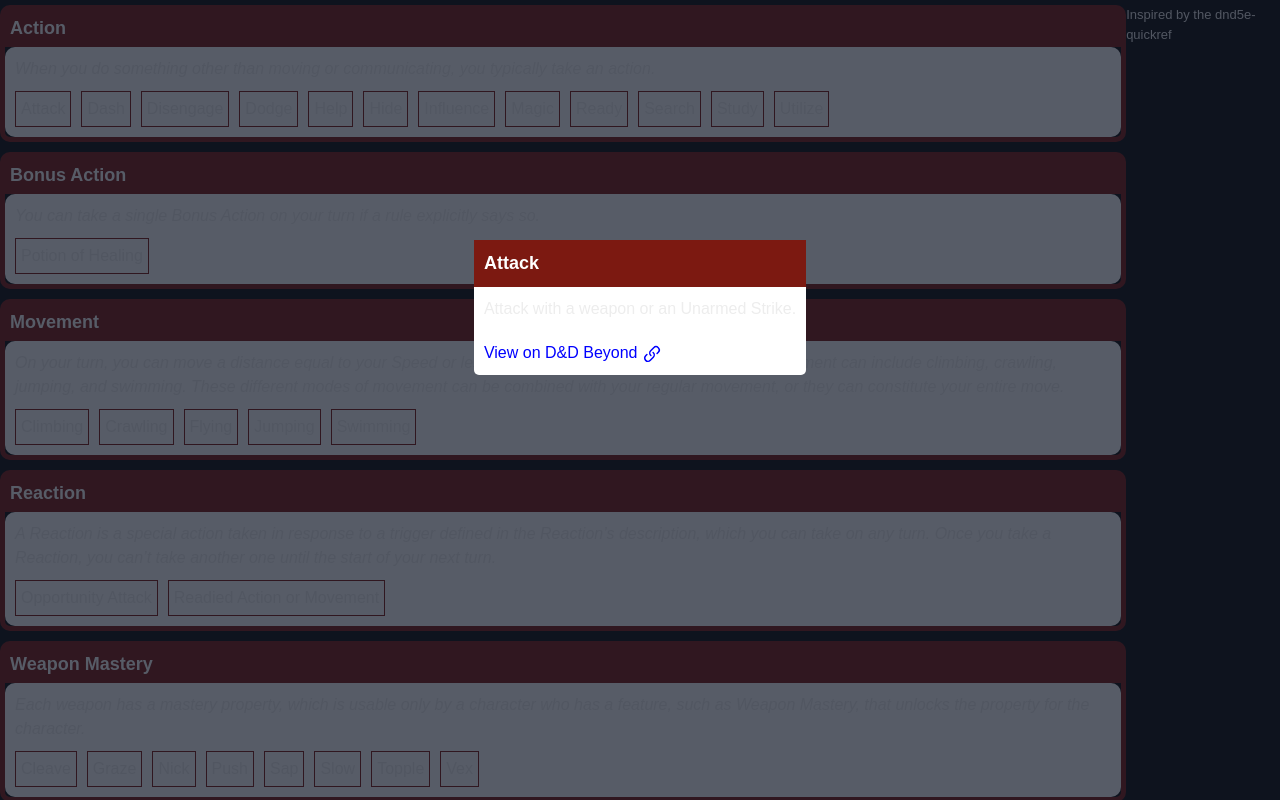
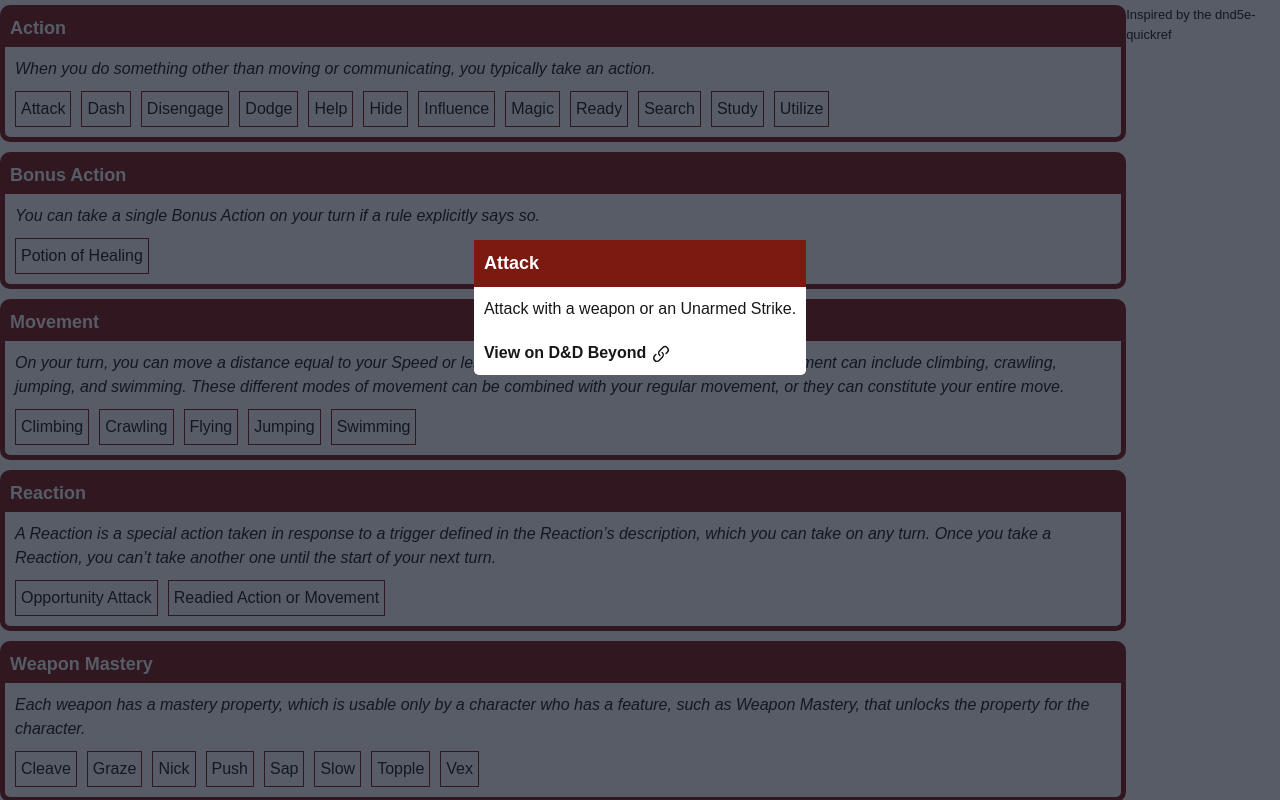
Before and after one commit to jennygrahamjones/5e, a Next.js app: page /5e/ in a window 1280 px wide. Both pictures are taken after a click on the element "Attack". Shown: the top 800 px of the page. Built offline with nearby package versions, Linux system fonts and the light colour scheme.

Commit message:
Standardise colours

```diff
--- a/app/ItemModal.tsx
+++ b/app/ItemModal.tsx
@@ -23,6 +23,7 @@ export const ItemModal = ({
         {summary && <p>{parse(summary)}</p>}
         {ddbLink && (
           <p>
+            <strong>
               <a href={ddbLink} target="blank">
                 View on D&D Beyond{" "}
                 <svg
@@ -35,6 +36,7 @@ export const ItemModal = ({
                   <path d="M11.603 7.963a.75.75 0 0 0-.977 1.138 2.5 2.5 0 0 1 .142 3.667l-3 3a2.5 2.5 0 0 1-3.536-3.536l1.225-1.224a.75.75 0 0 0-1.061-1.06l-1.224 1.224a4 4 0 1 0 5.656 5.656l3-3a4 4 0 0 0-.225-5.865Z" />
                 </svg>
               </a>
+            </strong>
           </p>
         )}
       </div>
--- a/app/container.css
+++ b/app/container.css
@@ -1,6 +1,6 @@
 .container {
     border-style: solid;
-    border-color: rgb(124, 25, 17);
+    border-color: var(--ddb-red);
     border-width: thick;
     border-radius: 10px;
     margin-bottom: 10px;
@@ -9,10 +9,10 @@
 }
 
 .container-body {
-  background-color: white;
+  background-color: var(--background);
   border-style: solid;
   border-radius: 10px;
-  border-color: white;
+  border-color: var(--background);
   border-width: thick;
 }
 
@@ -20,7 +20,7 @@ h1 {
     font-weight: bold;
     padding: 5px;
     font-size: 18px;
-    background-color: rgb(124, 25, 17);
+    background-color: var(--ddb-red);
     color: white;
   }
 
@@ -34,7 +34,7 @@ h1 {
     display: inline-flex;
     border-width: 1px;
     border-style: solid;
-    border-color: rgb(124, 25, 17);
+    border-color: var(--ddb-red);
     padding: 5px;
   }
 
@@ -42,13 +42,13 @@ h1 {
     border-radius: 5px;
     margin-top: 30vh;
     position:relative;
-    background-color: white;
+    background-color: var(--background);
     max-width: 50vw;
 
     h1, p {
       padding: 10px
     }
 
-    a { color: blue; }
+    a { color: var(--link); }
     svg { display: inline;}
   }
--- a/app/globals.css
+++ b/app/globals.css
@@ -2,17 +2,28 @@
 @tailwind components;
 @tailwind utilities;
 
-:root {
-  --background: #ffffff;
-  --foreground: #171717;
+@media {
+  :root {
+    --ddb-red: rgb(124, 25, 17);
+  }
 }
 
 @media (prefers-color-scheme: light) {
   :root {
+    --background: #ffffff;
+    --foreground: #171717;
+    --link: var(--foreground);
+  }
+}
+
+@media (prefers-color-scheme: dark) {
+  :root {
     --background: #0a0a0a;
     --foreground: #ededed;
+    --link: var(--foreground);
   }
 }
+
 body {
   color: var(--foreground);
   background: var(--background);
@@ -28,6 +39,7 @@ body {
   display: flex;
   justify-content: center;
   align-content: center;
+  color: var(--foreground);
 }
 
 @layer utilities {
```
Lines whose indentation alone changed are shown as unchanged.
